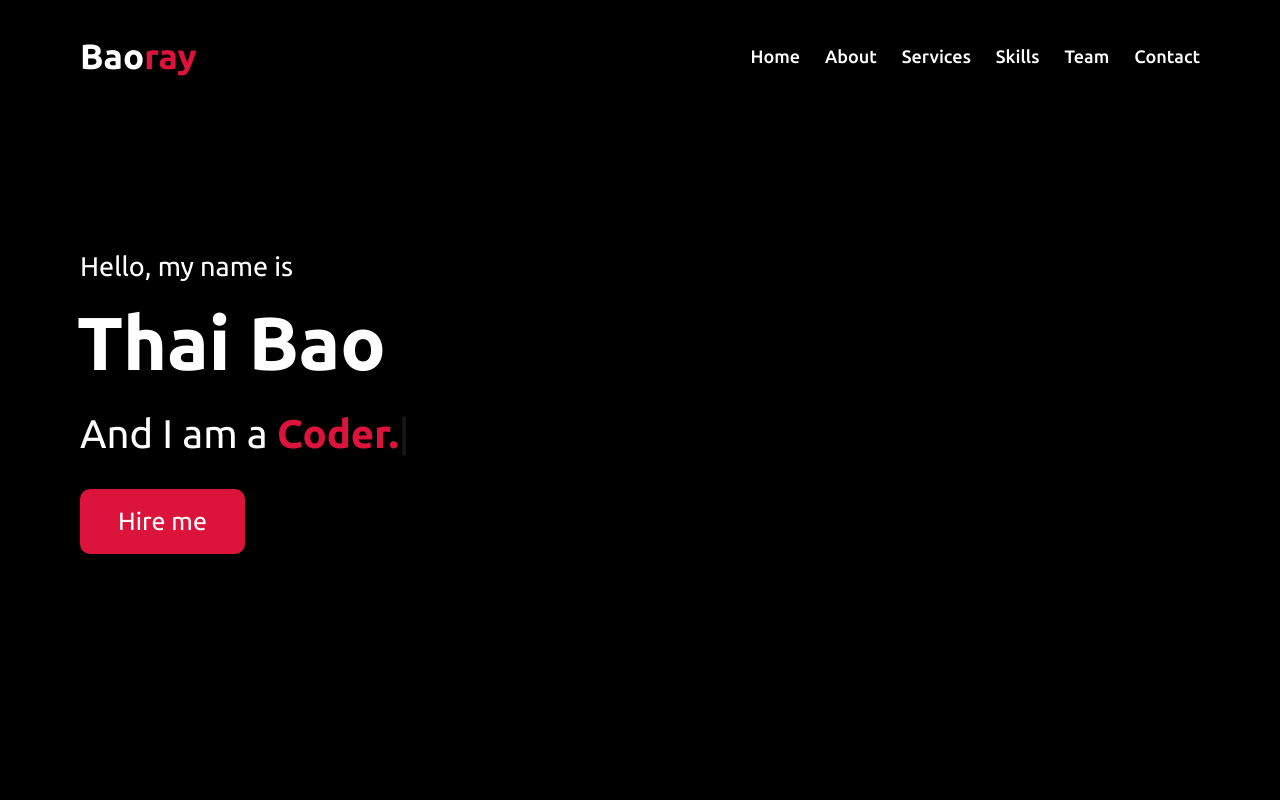
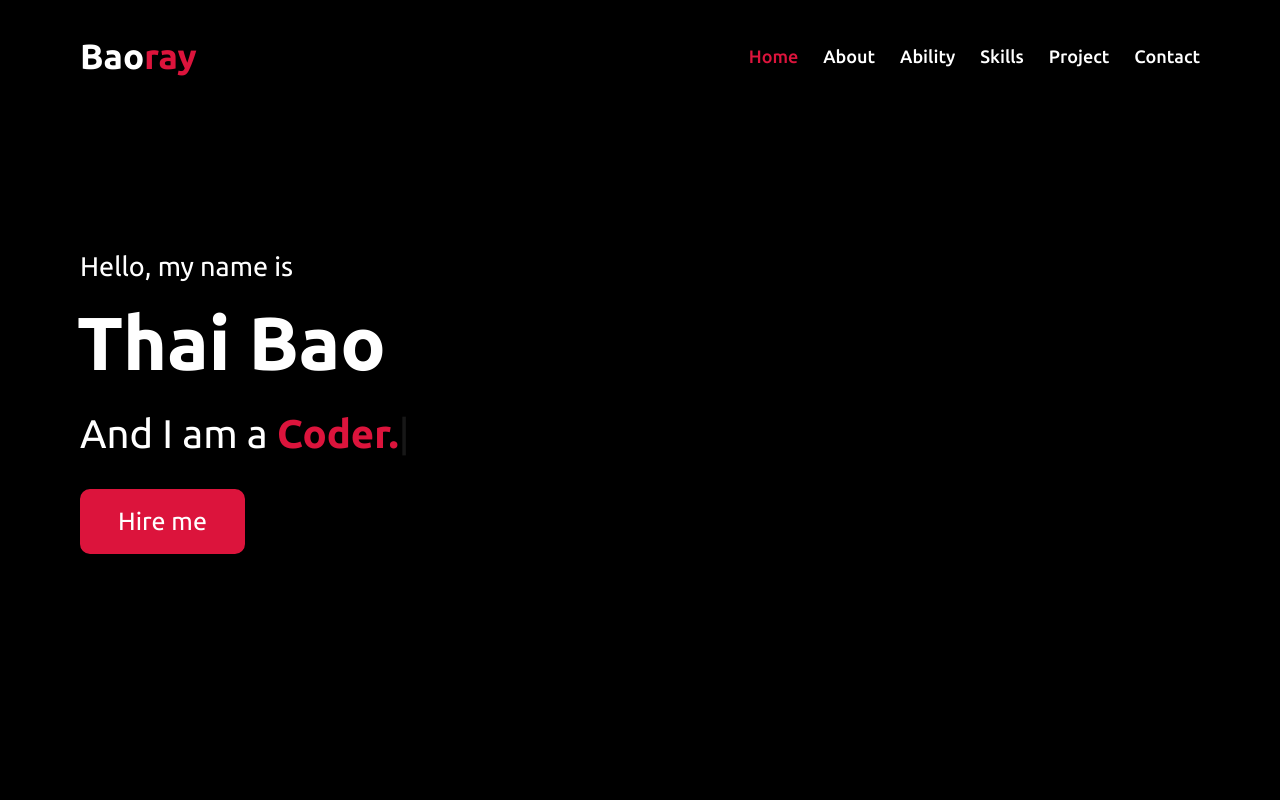
Before and after one commit to baoray99/portfolio, an Angular app: page / in a window 1280 px wide. Shown: the top 800 px of the page. Built offline with nearby package versions, Linux system fonts and the light colour scheme.

Commit message:
feat: add active nav link when scroll to section

```diff
--- a/src/app/layouts/main-layout/main-layout.component.html
+++ b/src/app/layouts/main-layout/main-layout.component.html
@@ -7,7 +7,7 @@
     </div>
     <ul class="menu">
       <li *ngFor="let nav of navItems">
-        <a href="{{nav.id}}">{{nav.label}}</a>
+        <a href="{{nav.id}}" class="nav_link">{{nav.label}}</a>
       </li>
     </ul>
     <div class="menu-btn">
@@ -17,7 +17,7 @@
 </nav>
 
 <!-- section home -->
-<section class="home" id="home">
+<section class="section home" id="home">
   <div class="max-width">
     <div class="home-content">
       <div class="column left">
@@ -33,7 +33,7 @@
 </section>
 
 <!-- section about -->
-<section class="about" id="about">
+<section class="section about" id="about">
   <div class="max-width">
     <h2 class="title">About me</h2>
     <div class="about-content">
@@ -90,7 +90,7 @@
 </section>
 
 <!-- section ability  -->
-<section class="ability" id="ability">
+<section class="section ability" id="ability">
   <div class="max-width">
     <h2 class="title">My ability</h2>
     <div class="ability-content">
@@ -126,7 +126,7 @@
 </section>
 
 <!-- section skills  -->
-<section class="skills" id="skills">
+<section class="section skills" id="skills">
   <div class="max-width">
     <h2 class="title">My skills</h2>
     <div class="skill-content">
@@ -258,7 +258,7 @@
 </section> -->
 
 <!-- section project  -->
-<section class="project" id="project">
+<section class="section project" id="project">
   <div class="max-width">
     <h2 class="title">My projects</h2>
     <div class="carousel owl-carousel">
@@ -299,7 +299,7 @@
 
 
 <!-- section contact  -->
-<section class="contact" id="contact">
+<section class="section contact" id="contact">
   <div class="max-width">
     <h2 class="title">Contact me</h2>
     <div class="contact-content">
--- a/src/app/layouts/main-layout/main-layout.component.scss
+++ b/src/app/layouts/main-layout/main-layout.component.scss
@@ -154,9 +154,17 @@ section .title::after {
     color: crimson;
 }
 
+.custom-nav .menu li .active {
+    color: crimson;
+}
+
 .custom-nav.sticky .menu li a:hover {
     color: black;
 }
+.custom-nav.sticky .menu li .active {
+    color: black;
+}
+
 
 /* menu btn styling */
 .menu-btn {
--- a/src/app/layouts/main-layout/main-layout.component.ts
+++ b/src/app/layouts/main-layout/main-layout.component.ts
@@ -11,18 +11,35 @@ declare var Typed: any
 export class MainLayoutComponent implements OnInit, AfterViewInit {
   navbar: any
   backtop: any
+  sections: any
+  navLinks: any
+  currentSection = 'home'
   windowScroll$ = fromEvent(window, 'scroll').pipe(
     map((e: Event) => {
-      return window.scrollY > 20
+      return window.scrollY
     })
   ).subscribe((next) => {
-    if (next) {
+    if (next > 20) {
       this.navbar.classList.add('sticky')
       this.backtop.classList.add('show')
     } else {
       this.navbar.classList.remove('sticky')
       this.backtop.classList.remove('show')
     }
+
+    this.sections.forEach((section : HTMLElement) =>{
+      if(next >= (section.offsetTop - (section.clientHeight / 3))){
+        this.currentSection = section.id
+      }
+    })
+
+    this.navLinks.forEach((nav : HTMLAnchorElement) => {
+      if(nav.href.includes(this.currentSection)){
+        document.querySelector('.active').classList.remove('active')
+        nav.classList.add('active')
+      }
+    })
+
   })
 
   navItems = [
@@ -35,16 +52,16 @@ export class MainLayoutComponent implements OnInit, AfterViewInit {
       label: 'About'
     },
     {
-      id: '#services',
-      label: 'Services'
+      id: '#ability',
+      label: 'Ability'
     },
     {
       id: '#skills',
       label: 'Skills'
     },
     {
-      id: '#team',
-      label: 'Team'
+      id: '#project',
+      label: 'Project'
     },
     {
       id: '#contact',
@@ -124,7 +141,13 @@ export class MainLayoutComponent implements OnInit, AfterViewInit {
 
     this.navbar = document.querySelector('.custom-nav')
     this.backtop = document.querySelector('.backtop')
-
+    this.sections = document.querySelectorAll('.section')
+    this.navLinks = document.querySelectorAll('.nav_link')
+    this.navLinks.forEach((nav : HTMLAnchorElement) => {
+      if(nav.href.includes(this.currentSection)){
+        nav.classList.add('active')
+      }
+    })
   }
 
   // scrollToTop(id){
```
